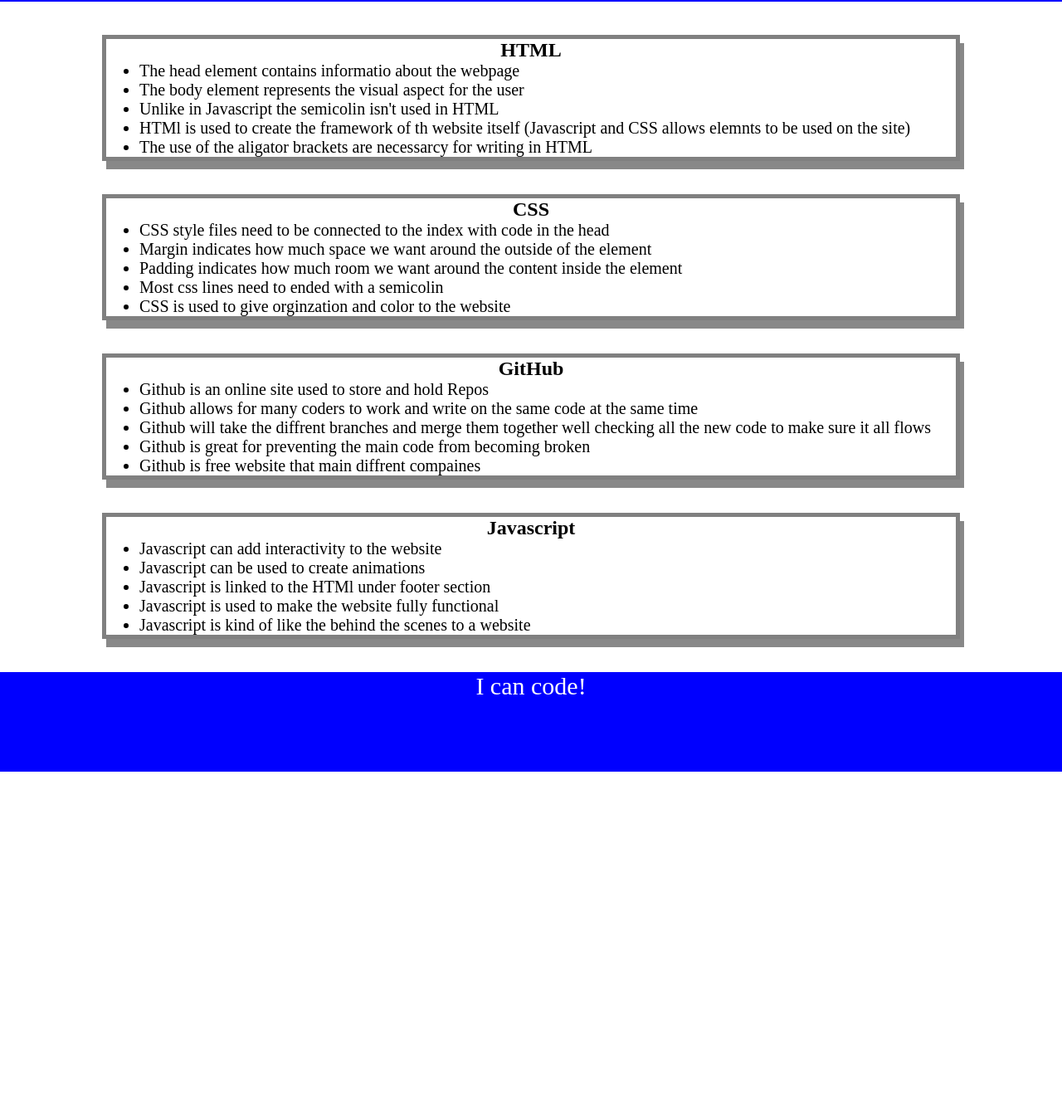
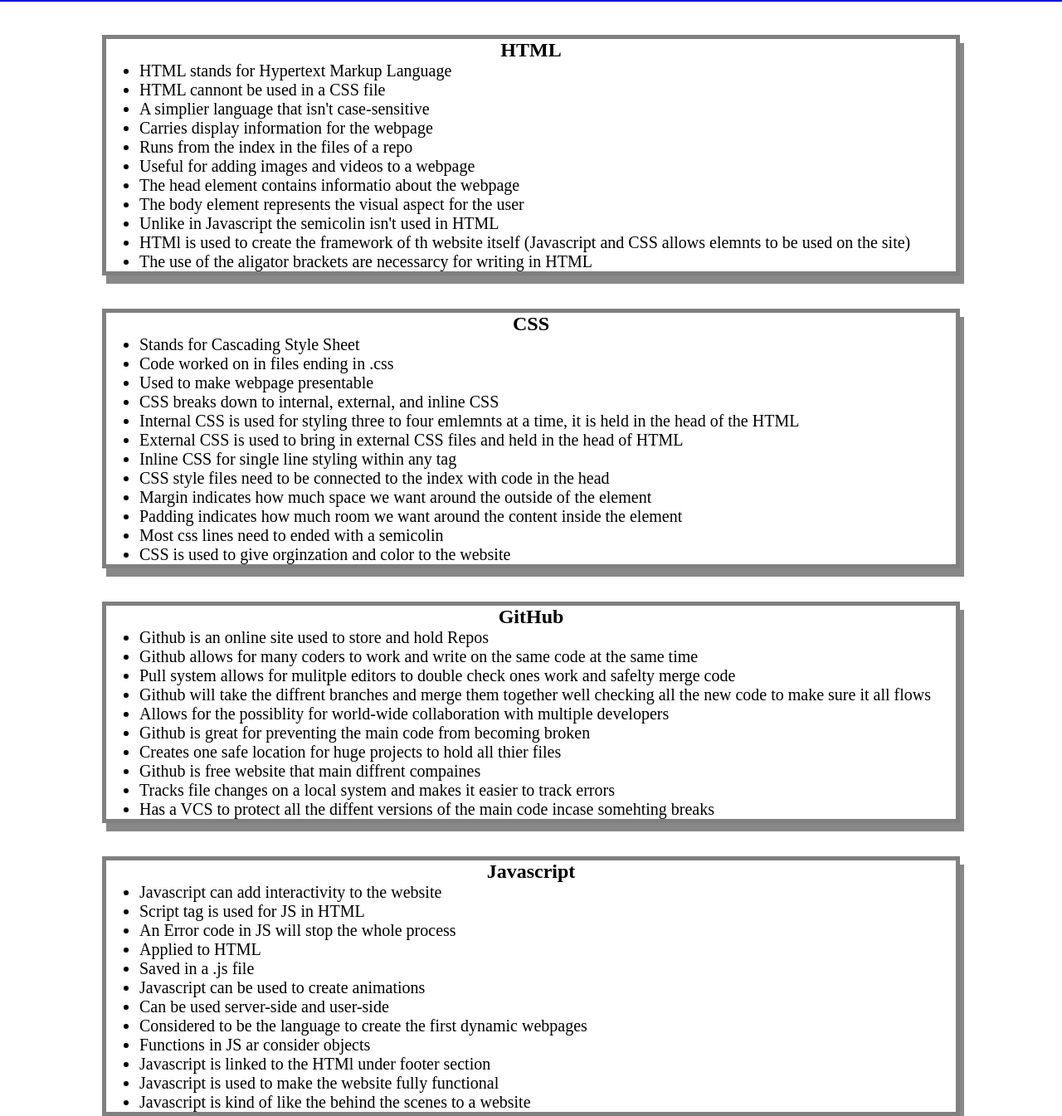
Before and after one commit to MMount98/Prework-study-guide, a plain HTML site: page prework-study-guide (d)/index.html in a window 1280 px wide. Shown: the part 118-1463 px from the top of the page at 83% size. Before the commit the page ends 1048 px from the top, so only its background shows below. Drawn offline with Linux system fonts and the light colour scheme.

Commit message:
Adding more notes and expanding the README file

```diff
--- a/prework-study-guide (d)/index.html
+++ b/prework-study-guide (d)/index.html
@@ -18,6 +18,12 @@
       <section class="card" id "html-section">
         <h2>HTML</h2>
         <ul>
+          <li> HTML stands for Hypertext Markup Language </li>
+          <li> HTML cannont be used in a CSS file </li>
+          <li> A simplier language that isn't case-sensitive </li>
+          <li> Carries display information for the webpage </li>
+          <li> Runs from the index in the files of a repo </li>
+          <li> Useful for adding images and videos to a webpage </li>
           <li> The head element contains informatio about the webpage </li>
           <li> The body element represents the visual aspect for the user </li>
           <li> Unlike in Javascript the semicolin isn't used in HTML </li>
@@ -29,6 +35,13 @@
       <section class="card" id "Css-section">
         <h2> CSS</h2>
         <ul>
+          <li> Stands for Cascading Style Sheet </li>
+          <li> Code worked on in files ending in .css </li>
+          <li> Used to make webpage presentable </li>
+          <li> CSS breaks down to internal, external, and inline CSS </li>
+          <li> Internal CSS is used for styling three to four emlemnts at a time, it is held in the head of the HTML </li>
+          <li> External CSS is used to bring in external CSS files and held in the head of HTML </li>
+          <li> Inline CSS for single line styling within any tag </li>
           <li> CSS style files need to be connected to the index with code in the head </li>
           <li> Margin indicates how much space we want around the outside of the element</li>
           <li> Padding indicates how much room we want around the content inside the element</li>
@@ -42,9 +55,14 @@
         <ul>
           <li> Github is an online site used to store and hold Repos </li>
           <li> Github allows for many coders to work and write on the same code at the same time </li>
+          <li> Pull system allows for mulitple editors to double check ones work and safelty merge code </li>
           <li> Github will take the diffrent branches and merge them together well checking all the new code to make sure it all flows </li>
+          <li> Allows for the possiblity for world-wide collaboration with multiple developers </li>
           <li> Github is great for preventing the main code from becoming broken </li>
+          <li> Creates one safe location for huge projects to hold all thier files  </li>
           <li> Github is free website that main diffrent compaines </li>
+          <li> Tracks file changes on a local system and makes it easier to track errors </li>
+          <li> Has a VCS to protect all the diffent versions of the main code incase somehting breaks </li>
         </ul>
       </section>
 
@@ -52,7 +70,14 @@
         <h2>Javascript</h2>
         <ul>
           <li> Javascript can add interactivity to the website </li>
+          <li> Script tag is used for JS in HTML </li>
+          <li> An Error code in JS will stop the whole process </li>
+          <li> Applied to HTML </li>
+          <li> Saved in a .js file </li>
           <li> Javascript can be used to create animations </li>
+          <li> Can be used server-side and user-side </li>
+          <li> Considered to be the language to create the first dynamic webpages </li>
+          <li> Functions in JS ar consider objects </li>
           <li> Javascript is linked to the HTMl under footer section </li>
           <li> Javascript is used to make the website fully functional </li>
           <li> Javascript is kind of like the behind the scenes to a website </li>
```
Also changed, not shown: 1 other file.
